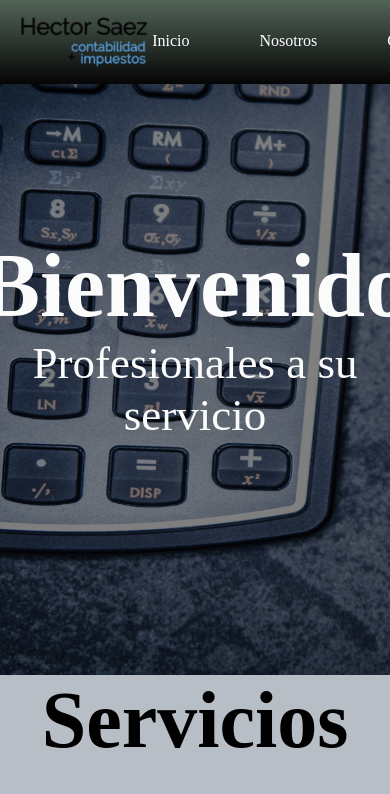
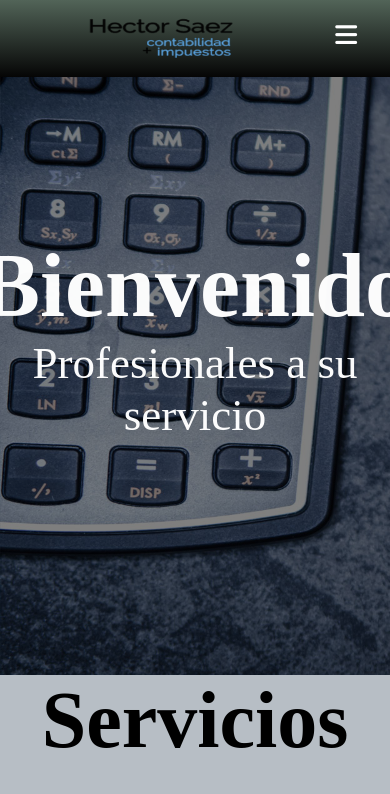
Before and after one commit to Pablo-32/hector, a plain HTML site: page index.html in a window 390 px wide. Shown: the top 794 px of the page. Drawn offline with nearby package versions, Linux system fonts and the light colour scheme.

Commit message:
cambio estructural

```diff
--- a/css/style.css
+++ b/css/style.css
@@ -5,34 +5,46 @@
 
 header{
     width: 100%;
-    display: flex;
+    height: 70px;
+    /* display: flex; */
     align-items: center;
     background: linear-gradient(180deg, #526458, #050505);
     position: fixed;
+    z-index: 1;
+
+
+}
+.menu_bar{
+    display: none;
 }
 header img{
-    width: 168px;
-    margin: auto;
+    width: 124px;
+    height: 67px;
+    /* margin-top: -15px; */
+    display: flex;
+    /* margin: auto; */
     animation: opacidad 6s;
 }
-/* nav{
-    background-color: #fff;
-    width: 80%;
-    margin: auto;
-} */
 nav  {
-    width: 80%;
-    height: 40px;
-    right:0px;
+    width: 100%;
+    display: flex;
+    justify-content: space-evenly;
+    align-items: center;
+
+    /* height: 40px;
     /* background-color:; */
-    position:relative;
+
+
+}
+ul{
+    /* width: 100%; */
+    display: flex;
+    justify-content: space-evenly;
+    list-style: none;
+    position: relative;
+    right:0;
     animation-name: example;
     animation-duration: 2s;
-   }
-ul{
-    list-style: none;
-    display: flex;
-    justify-content: flex-end;
 }
 li{
     padding: 10px 35px;
@@ -48,6 +60,7 @@ li{
 a{
     text-decoration: none;
     color: #ffff;
+    display: block;
 }
 
 .home{
@@ -156,7 +169,11 @@ footer{
 }
 .footer{
     background: linear-gradient(180deg, #6a1672, #013312);
-    }
+}
+/* #map{
+    width: 500px;
+    height: 300px;
+} */
 .colum1{
     width: 300px;
     margin: auto;
@@ -184,6 +201,7 @@ footer{
     width: 200px;
 }
 form a{
+    display: unset;
     border: solid 1px #636e72;
     border-radius: 5px;
     background-color: black;
@@ -274,3 +292,105 @@ form a{
     color: #636e72;
     padding: 0px 10px;
 }
+
+
+
+@media screen and (max-width: 1088px){
+    .col1{
+        display: block;
+    }
+    .row1 img{
+        display: flex;
+        margin: auto;
+    }
+    .medio{
+        margin: 60px;
+    }
+    .medio h2{
+        display: flex;
+        justify-content: center;
+        align-items: center;
+        margin: 60px;
+    }
+    .col2{
+        display: block;
+    }
+    .left{
+        display: flex;
+        justify-content: center;
+    }
+    .left h2{
+        margin: 60px;
+    }
+    .right{
+        display: flex;
+        justify-content: center;
+    }
+    .right h2{
+        margin: 60px;
+        padding: 0;
+    }
+    header{
+        position: fixed;
+
+        animation: none;
+        /* width: 80%; */
+        /* height: 100vh; */
+    }
+    header img{
+        display: none;
+    }
+    nav{
+        display: block;
+        /* position: fixed; */
+        animation: none;
+        width: 70%;
+        height: 100vh;
+        /* margin-top: 757px; */
+        /* z-index: 2; */
+        left: -100%;
+        background: #050505;
+        position: relative;
+    }
+    ul{
+        display: block;
+    }
+    li{
+        display: block;
+        width: 90%;
+        border-bottom:1px solid rgba(255,255,255, .3);
+        float: none;
+    }
+    .menu_bar {
+        display:block;
+        width:100%;
+        /* position: fixed; */
+        color:#fff;
+        /* padding: 4px; */
+    }
+    .menu_bar .btn-menu {
+        display:block;
+        padding:5px;
+        background: linear-gradient(180deg, #526458, #050505);
+        /* background: rgb(230, 34, 34); */
+        text-decoration:none;
+        font-weight: bold;
+        font-size:25px;
+        -webkit-box-sizing:border-box;
+        -moz-box-sizing:border-box;
+        box-sizing:border-box;
+    }
+
+    .menu_bar span {
+        display: block;
+        float:right;
+        font-size:25px;
+        margin-right: 10px;
+        padding: 18px;
+    }
+    .btn-menu img{
+        width: 190px;
+        display: flex;
+        margin: auto;
+    }
+}
--- a/index.html
+++ b/index.html
@@ -9,16 +9,19 @@
 </head>
 <body>
     <header>
-        <img src="./images/Logo3.png" alt="">
+        <div class="menu_bar">
+            <div class="btn-menu"><span class="fas fa-bars"></span><img src="./images/logo3.png" alt=""></div>
+        </div>
         <nav>
+            <img src="./images/Logo3.png" alt="">
             <ul>
-                <li><a href="">Inicio</a></li>
+                <li><a href="#home">Inicio</a></li>
                 <li><a href="#empresa">Nosotros</a></li>
                 <li><a href="#contact">Contacto</a></li>
             </ul>
         </nav>
     </header>
-    <section class="home">
+    <section id="home" class="home">
         <div class="bienvenida">
             <h1>Bienvenido</h1>
             <p>Profesionales a su servicio</p>
@@ -40,7 +43,7 @@
                 </div>
                 <div class="row1">
                     <div>
-                        <img src="./images/8.jpg" alt="">
+                        <img src="./images/2.jpg" alt="">
                        </div>
                 </div>
             </div>
@@ -52,7 +55,7 @@
                 </div>
                 <div class="row1">
                     <div class="tercera">
-                        <img src="./images/2.jpg" alt="">
+                        <img src="./images/8.jpg" alt="">
                     </div>
                 </div>
                 <div class="row1">
@@ -72,7 +75,10 @@
     <footer class="footer">
         <div class="colum1">
           <div class="row">
-                <img src="./images/Logo3.png" alt="">
+                <img src="./images/logo3.png" alt="">
+                <div id="map">
+
+                </div>
             </div>
             <div class="row1 2">
                 <form action="/suscripcion/" class="form-email">
@@ -97,4 +103,10 @@
         </div>
     </footer>
 </body>
+<script
+src="https://code.jquery.com/jquery-3.5.0.min.js"
+integrity="sha256-xNzN2a4ltkB44Mc/Jz3pT4iU1cmeR0FkXs4pru/JxaQ="
+   crossorigin="anonymous"></script>
+<script src="./js/main.js"></script>
+</body>
 </html>
```
